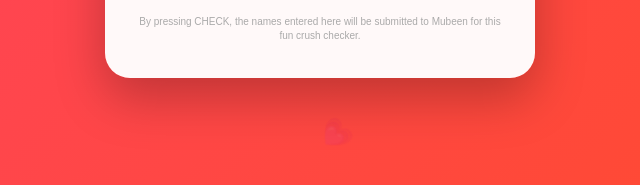
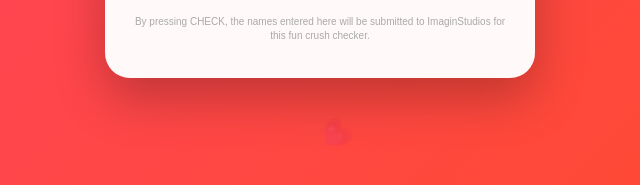
Before and after one commit to imaginstudioscare/crush, a plain HTML site: page index.html in a window 1280 px wide. Shown: the part 585-770 px from the top of the page, 320-960 px from the left. Drawn offline with Linux system fonts and the light colour scheme.

Commit message:
Update index.html

```diff
--- a/index.html
+++ b/index.html
@@ -605,7 +605,7 @@
             <p class="privacy">
 
                 By pressing CHECK, the names entered here
-                will be submitted to Mubeen for this
+                will be submitted to ImaginStudios for this
                 fun crush checker.
 
             </p>
```
